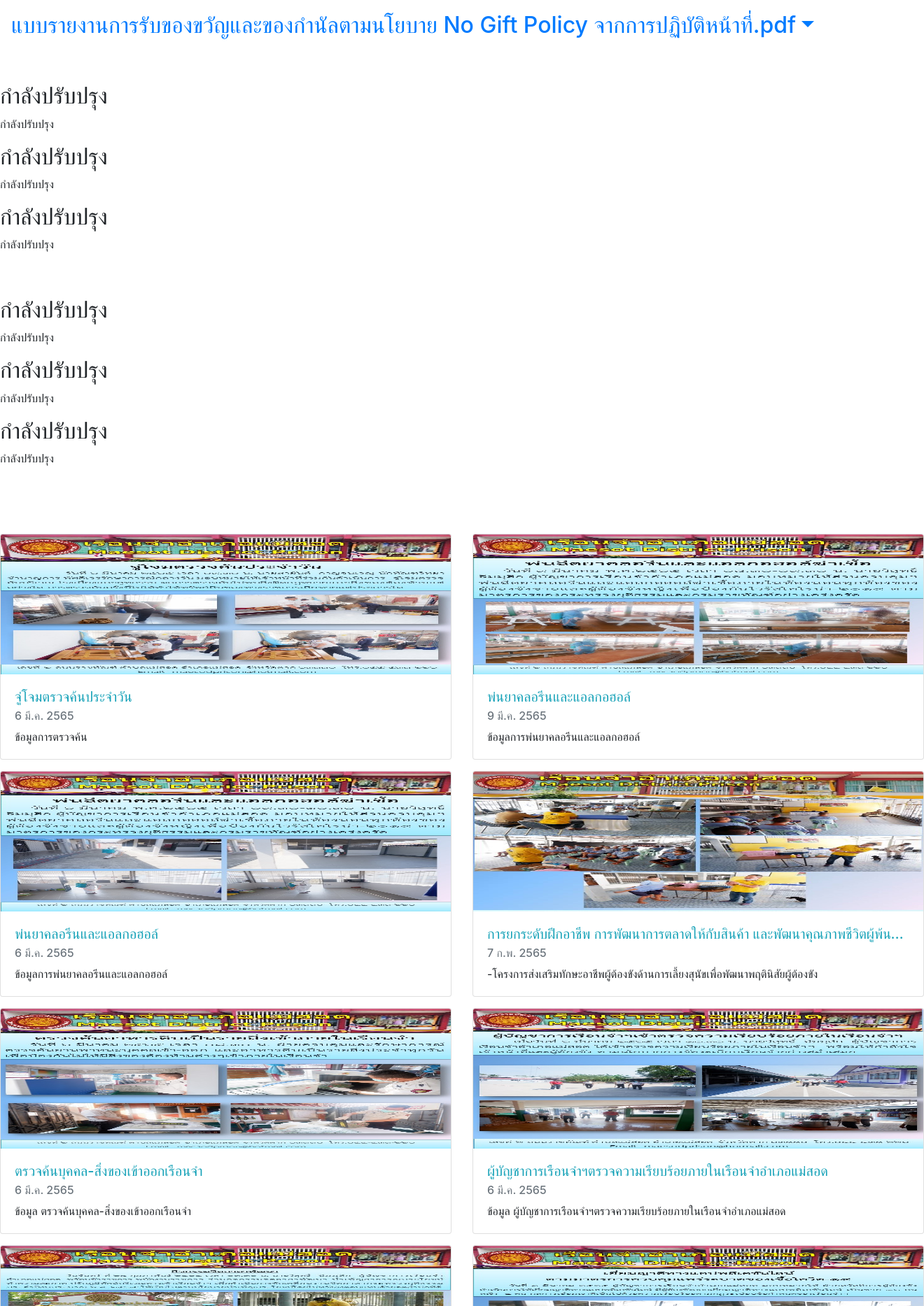
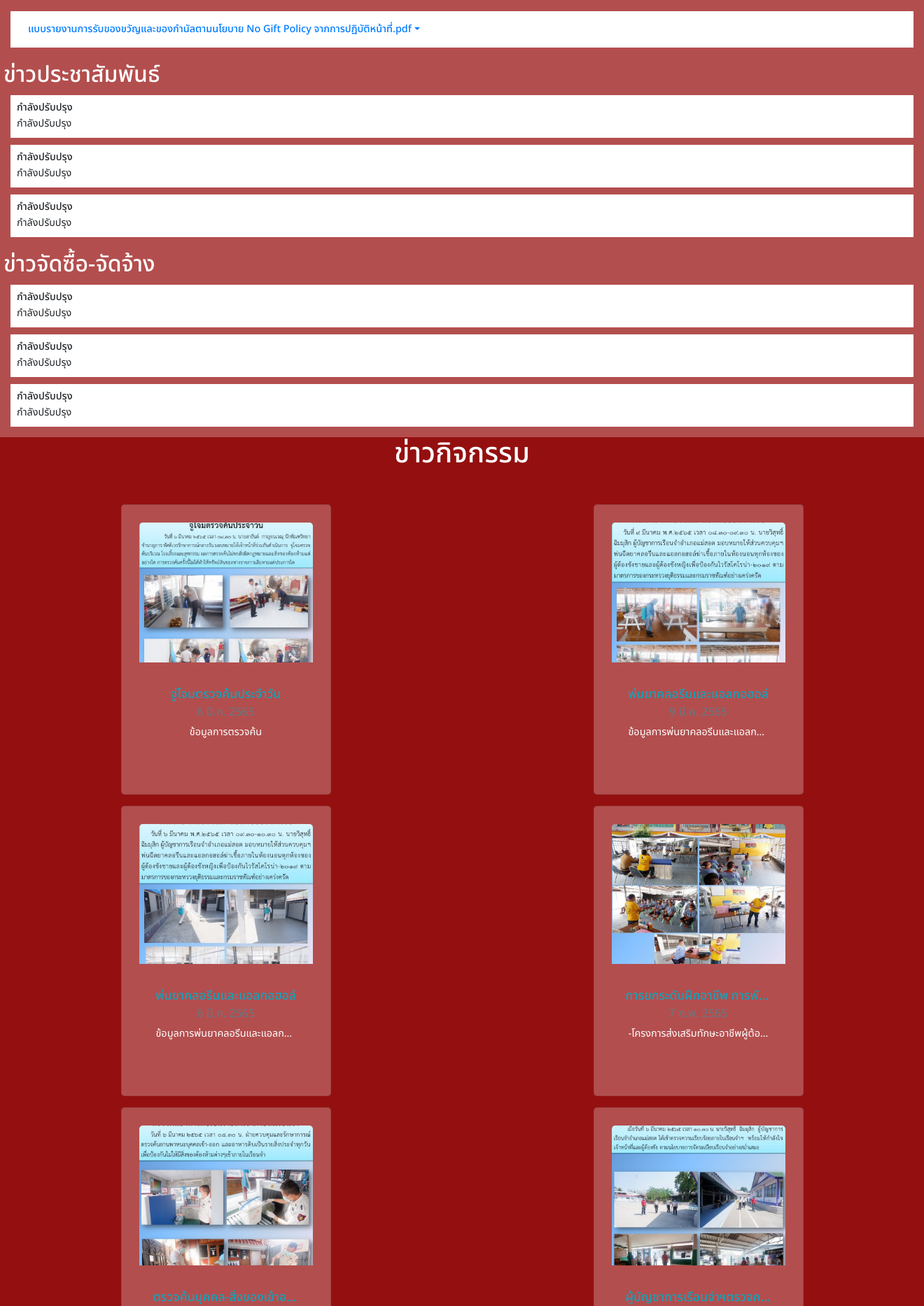
Before and after one commit to TackTeam-Chare/Mae-Sot-District-Prison, a PHP site: page /press_release.php in a window 1320 px wide; the page is wider, and only the part inside the window is pictured. Shown: the part 163-2030 px from the top of that part at 70% size. Run offline with PHP 8.4, Linux system fonts and the light colour scheme.

Commit message:
add new css file proson.php

```diff
--- a/css/style.css
+++ b/css/style.css
@@ -1 +1,192 @@
-prison.php
+
+@import url('https://fonts.googleapis.com/css2?family=Noto+Sans+Thai:wght@100..900&display=swap');
+
+* {
+  box-sizing: border-box;
+  margin: 0;
+  padding: 0;
+  font-family: 'Noto Sans Thai', sans-serif;
+}
+
+body {
+  text-align: center;
+  background-color: rgb(148, 16, 16);
+}
+
+.textbox {
+  border: 3px solid #ffffff;
+  height: 50px;
+  border-radius: 10px;
+  font-size: 25pt;
+  width: 100%;
+  margin-top: 10px;
+  box-shadow: -5px 11px 42px 11px rgba(0, 0, 0, 0.35);
+}
+
+.textbox:focus {
+  box-shadow: -5px 11px 42px 11px rgba(255, 9, 9, 0.35) inset;
+}
+
+.click {
+  height: 60px;
+  font-size: 25pt;
+  border: 3px solid #ffffff;
+  border-radius: 10px;
+  margin-top: 10px;
+  background-color: #a33434;
+  color: #000000;
+  transition: background-color 0.3s, color 0.3s, box-shadow 0.3s;
+}
+
+.click:hover {
+  background-color: red;
+  color: #e97171;
+  box-shadow: -8px 2px 53px 0px rgba(185, 29, 29, 0.55);
+}
+
+.card {
+  background-color: rgb(179, 78, 78);
+  border-radius: 2px;
+  display: inline-block;
+  height: 300px;
+  width: 300px;
+  margin: 1rem;
+  padding: 25px;
+}
+
+h1, h3 {
+  color: #000000;
+}
+
+/* Media queries for responsiveness */
+@media only screen and (max-width: 768px) {
+  .card {
+    width: 100%;
+    max-width: 400px;
+  }
+}
+
+@media only screen and (max-width: 480px) {
+  .site-title {
+    font-size: 25px;
+  }
+}
+
+/* Additional styles for specific elements */
+.fulllogo {
+  height: 30%;
+  width: 30%;
+  float: left;
+}
+
+.all-browsers {
+  margin: 0;
+  padding: 5px;
+  background-color: rgb(179, 78, 78);
+  text-align: left;
+}
+
+.all-browsers > h1, .browser {
+  margin: 10px;
+  padding: 5px;
+  background: white;
+}
+
+.browser > h2, p {
+  margin: 4px;
+  font-size: 90%;
+}
+
+.card-text, .text-infoe, .text-truncate, .card-title, .text-info {
+  color: #ffffff;
+}
+
+.city {
+  margin: 10px;
+  padding: 10px;
+  max-width: 100%;
+  height: 500px;
+}
+
+.x, .x1, .x2, .x3 {
+  width: 300px;
+  height: 300px;
+  margin: 5px;
+}
+
+.sd {
+  width: 500px;
+  height: 250px;
+  margin: 0 auto;
+}
+
+.sd article a figure {
+  width: 20%;
+  height: 350px;
+  float: left;
+}
+
+.sd article figure {
+  position: relative;
+  width: 300%;
+  margin: 0;
+  left: 0;
+  animation: krutom 20s infinite linear;
+}
+
+@keyframes krutom {
+  0% {
+    left: 0%;
+  }
+  15% {
+    left: 0%;
+  }
+  20% {
+    left: -100%;
+  }
+  35% {
+    left: -100%;
+  }
+  40% {
+    left: -200%;
+  }
+  60% {
+    left: -200%;
+  }
+  65% {
+    left: -300%;
+  }
+  80% {
+    left: -300%;
+  }
+  85% {
+    left: -400%;
+  }
+  100% {
+    left: -400%;
+  }
+}
+
+.card {
+  background-color: rgb(179, 78, 78);
+  border-radius: 5px;
+  height: 100%;
+  transition: transform 0.2s;
+}
+
+.card:hover {
+  transform: scale(1.05);
+}
+
+.card-img-top {
+  height: 250px;
+  object-fit: cover;
+  border-top-left-radius: 5px;
+  border-top-right-radius: 5px;
+}
+
+.card-title {
+  font-size: 1.1rem;
+  margin-top: 15px;
+  color: #ffffff;
+}
--- a/layout/footer.php
+++ b/layout/footer.php
@@ -1,11 +1,18 @@
+
 <div class="container-fluid text-center py-5 bg-light">
-        <img src="img/spd_20150704164759_b.png" style="height:100px;" class="mb-2">
-        <h4 class="mb-0">เรือนจำอำเภอแม่สอด</h4>
-        <p>เลขที่ 2 ถนนราชทัณฑ์ ตำบลแม่สอด อำเภอแม่สอด จังหวัดตาก 63110</p>
-        <h6>
-            <a class="text-decoration-none text-reset" href="tel:055531226">โทรศัพท์ 055-531-226</a>
-            &nbsp;|&nbsp;
-            <a href="https://www.facebook.com/%E0%B9%80%E0%B8%A3%E0%B8%B7%E0%B8%AD%E0%B8%99%E0%B8%88%E0%B8%B3%E0%B8%AD%E0%B8%B3%E0%B9%80%E0%B8%A0%E0%B8%AD%E0%B9%81%E0%B8%A1%E0%B9%88%E0%B8%AA%E0%B8%AD%E0%B8%94-107480434310698" class="text-decoration-none text-reset">
-                Facebook &nbsp;|&nbsp;<a class="text-decoration-none text-reset" href="055532826">โทรสาร 055-532826</a>
-        </h6>
-</div>
+        <div class="container">
+            <img src="img/spd_20150704164759_b.png" style="height: 100px;" class="mb-2">
+            <h4 class="mb-1">เรือนจำอำเภอแม่สอด</h4>
+            <p class="mb-2">เลขที่ 2 ถนนราชทัณฑ์ ตำบลแม่สอด อำเภอแม่สอด จังหวัดตาก 63110</p>
+            <div class="mb-2">
+                <a class="text-decoration-none text-reset" href="tel:055531226">โทรศัพท์ 055-531-226</a>
+                &nbsp;|&nbsp;
+                <a href="https://www.facebook.com/%E0%B9%80%E0%B8%A3%E0%B8%B7%E0%B8%AD%E0%B8%99%E0%B8%88%E0%B8%B3%E0%B8%AD%E0%B8%B3%E0%B9%80%E0%B8%A0%E0%B8%AD%E0%B9%81%E0%B8%A1%E0%B9%88%E0%B8%AA%E0%B8%AD%E0%B8%94-107480434310698" class="text-decoration-none text-reset">Facebook</a>
+                &nbsp;|&nbsp;
+                <a class="text-decoration-none text-reset" href="tel:055532826">โทรสาร 055-532826</a>
+            </div>
+            <small>&copy; 2024 เรือนจำอำเภอแม่สอด. All rights reserved.</small>
+        </div>
+    </div>
+</body>
+</html>
--- a/prison.php
+++ b/prison.php
@@ -10,7 +10,7 @@
   <script src="https://ajax.googleapis.com/ajax/libs/jquery/3.5.1/jquery.min.js"></script>
   <script src="https://cdnjs.cloudflare.com/ajax/libs/popper.js/1.16.0/umd/popper.min.js"></script>
   <script src="https://maxcdn.bootstrapcdn.com/bootstrap/4.5.2/js/bootstrap.min.js"></script>
-  <link rel="stylesheet" href="css/prison.css">
+  <link rel="stylesheet" href="css/style.css">
 </head>
 
 <body>
```
Also changed, not shown: css/prison.css (deleted, +0 -48 lines).
